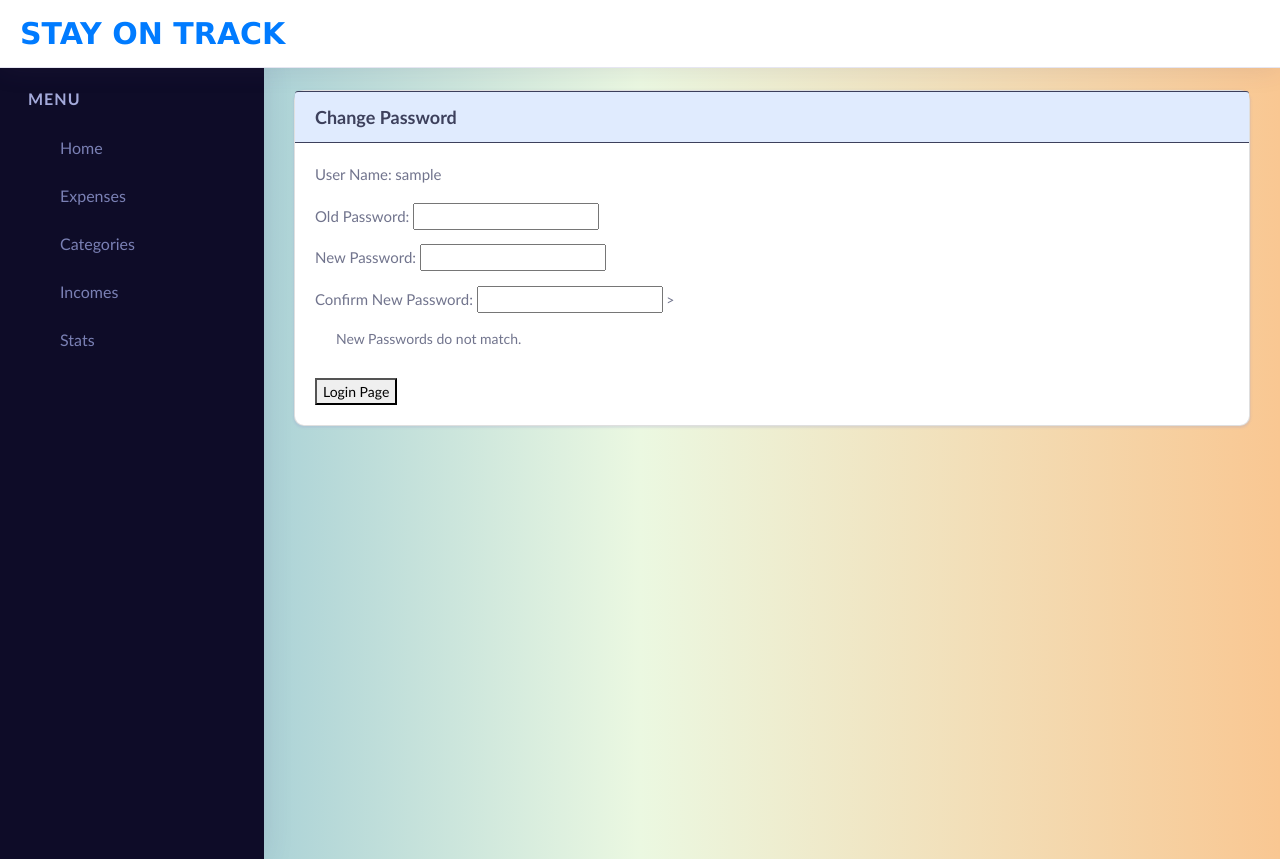
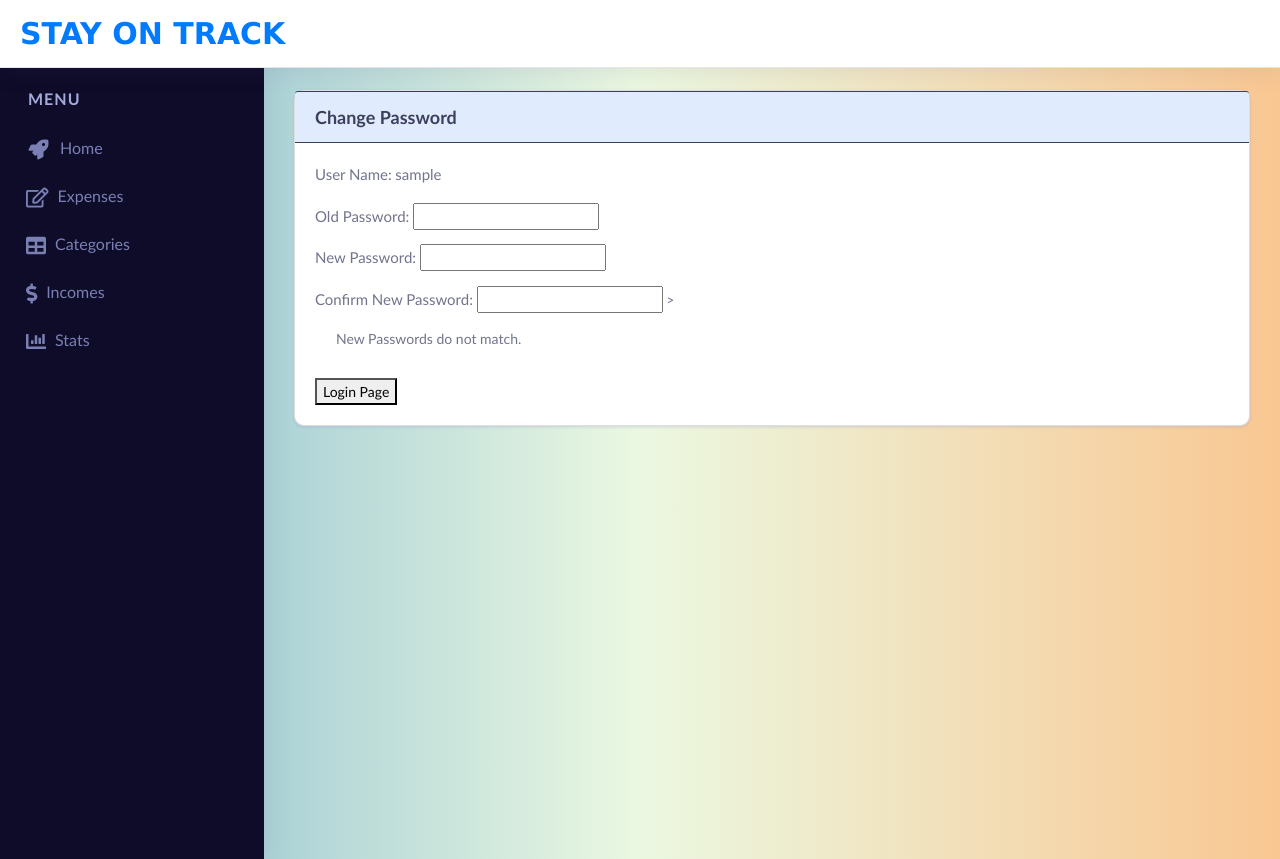
Before and after one commit to WinnieWong38/CSE-682, a Spring Boot app: page /changepwd.html in a window 1280 px wide. Shown: the top 859 px of the page. Run offline with Spring Boot 4, Linux system fonts and the light colour scheme; the visitor is signed in with stand-in values (Sample User, id 1); some libraries are stand-ins or nearby versions; some web fonts are replaced.

Commit message:
fixed user menus

```diff
--- a/src/main/resources/static/changepwd.html
+++ b/src/main/resources/static/changepwd.html
@@ -9,7 +9,11 @@
     <link rel="stylesheet" href="css/style.css">
     <link rel="stylesheet" href="css/lib/fontawesome-all.css">
     <link rel="stylesheet" href="css/lib/c3.css">
+    <link rel="stylesheet" href="css/modal.css">
 	<link rel="stylesheet" href="https://cdn.datatables.net/1.10.23/css/jquery.dataTables.min.css">
+	<link rel="stylesheet" href="https://cdnjs.cloudflare.com/ajax/libs/font-awesome/5.15.3/css/all.min.css" integrity="sha512-iBBXm8fW90+nuLcSKlbmrPcLa0OT92xO1BIsZ+ywDWZCvqsWgccV3gFoRBv0z+8dLJgyAHIhR35VZc2oM/gI1w==" crossorigin="anonymous" />
+    <link rel="stylesheet" href="https://cdnjs.cloudflare.com/ajax/libs/font-awesome/5.15.3/css/all.min.css">
+    <link href="../assets/vendor/fonts/circular-std/style.css" rel="stylesheet">
     <title>Change Password</title>
 </head>
 
@@ -41,7 +45,7 @@
                     <button class="navbar-toggler" type="button" data-toggle="collapse" data-target="#navbarNav" aria-controls="navbarNav" aria-expanded="false" aria-label="Toggle navigation">
                         <span class="navbar-toggler-icon"></span>
                     </button>
-                    <div class="collapse navbar-collapse" id="navbarNav">
+                   <div class="collapse navbar-collapse" id="navbarNav">
                         <ul class="navbar-nav flex-column">
                             <li class="nav-divider">
                                 Menu
@@ -50,17 +54,18 @@
                                 <a class="nav-link" href="index.html" aria-expanded="false" data-target="#submenu-2" aria-controls="submenu-2"><i class="fa fa-fw fa-rocket"></i>Home</a>
                             </li>
                             <li class="nav-item ">
-                                <a class="nav-link" href="index.html" aria-expanded="false" data-target="#submenu-2" aria-controls="submenu-2"><i class="fa fa-fw fa-rocket"></i>Expenses</a>
+                                <a class="nav-link" href="index.html" aria-expanded="false" data-target="#submenu-2" aria-controls="submenu-2"><i class="far fa-edit"></i>Expenses</a>
                             </li>
                              <li class="nav-item ">
-                                <a class="nav-link" href="category.html" aria-expanded="false" data-target="#submenu-2" aria-controls="submenu-2"><i class="fa fa-fw fa-rocket"></i>Categories</a>
+                                <a class="nav-link" href="category.html"  aria-expanded="false" data-target="#submenu-2" aria-controls="submenu-2"><i class="fas fa-table"></i>Categories</a>
                             </li>
                              <li class="nav-item ">
-                                <a class="nav-link" href="income.html" aria-expanded="false" data-target="#submenu-2" aria-controls="submenu-2"><i class="fa fa-fw fa-rocket"></i>Incomes</a>
+                                <a class="nav-link" href="income.html"  aria-expanded="false" data-target="#submenu-2" aria-controls="submenu-2"><i class="fas fa-dollar-sign"></i>Incomes</a>
                             </li>
                              <li class="nav-item ">
-                                <a class="nav-link" href="stats.html"  aria-expanded="false" data-target="#submenu-2" aria-controls="submenu-2"><i class="fa fa-fw fa-rocket"></i>Stats</a>
+                                <a class="nav-link" href="stats.html"  aria-expanded="false" data-target="#submenu-2" aria-controls="submenu-2"><i class="fas fa-chart-bar"></i>Stats</a>
                             </li>
+
                         </ul>
                     </div>
                 </nav>
--- a/src/main/resources/static/js/income.js
+++ b/src/main/resources/static/js/income.js
@@ -163,7 +163,7 @@
 			url: "/api/User/getUsername"
 		}).done(function(data){
 			var x = document.getElementById("username");
-			x.innerHTML = "logged in as: " + data;
+			x.innerHTML = data;
 		});
 
 	});
```
Also changed, not shown: src/main/resources/static/category.html (+4 -6 lines), src/main/resources/static/income.html (+4 -10 lines), src/main/resources/static/index.html (+0 -7 lines), src/main/resources/static/stats.html (+7 -7 lines).
